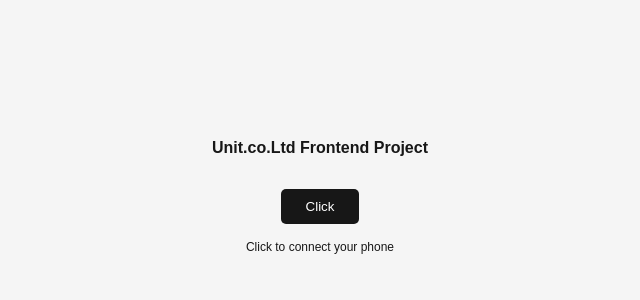
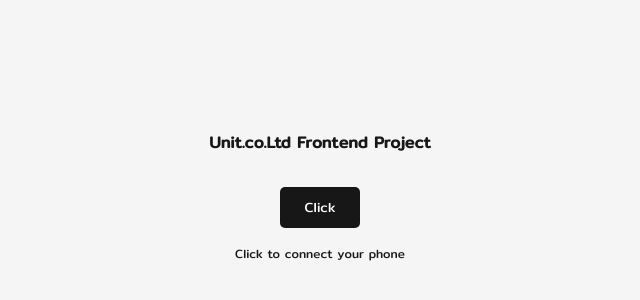
Before and after one commit to Teneieiza/Unit-test-Frontend, a Next.js app: page / in a window 1280 px wide. Shown: the part 204-504 px from the top of the page, without its empty margins (320-960 px from the left). Built offline with nearby package versions, Linux system fonts and the light colour scheme.

Commit message:
Use Font-family

```diff
--- a/app/layout.tsx
+++ b/app/layout.tsx
@@ -1,20 +1,12 @@
 import type { Metadata } from 'next'
-import { Geist, Geist_Mono } from 'next/font/google'
 import './globals.css'
+import { Mitr } from 'next/font/google'
 
-const geistSans = Geist({
-  variable: '--font-geist-sans',
-  subsets: ['latin'],
-})
-
-const geistMono = Geist_Mono({
-  variable: '--font-geist-mono',
-  subsets: ['latin'],
-})
+const mitr = Mitr({ subsets: ['thai', 'latin'], weight: '400' })
 
 export const metadata: Metadata = {
   title: 'Unit.co.Ltd',
-  description: 'Generated by create next app',
+  description: 'Unit.co.Ltd Test Frontend',
 }
 
 export default function RootLayout({
@@ -24,10 +16,8 @@ export default function RootLayout({
 }>) {
   return (
     <html lang="en">
-      <body className={`${geistSans.variable} ${geistMono.variable}`}>
-        <main>
-          {children}
-        </main>
+      <body className={mitr.className}>
+        <main>{children}</main>
       </body>
     </html>
   )
```
